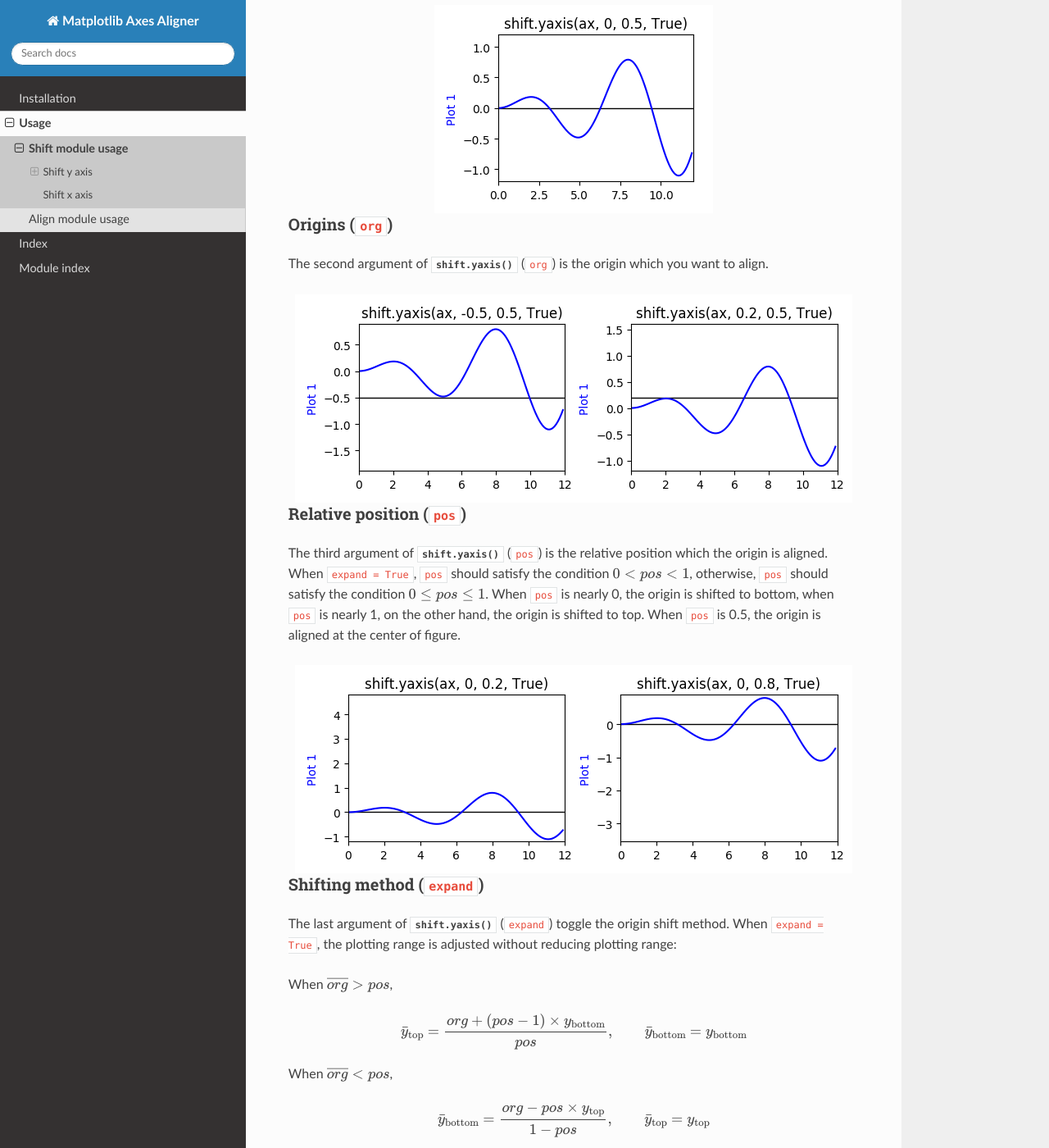
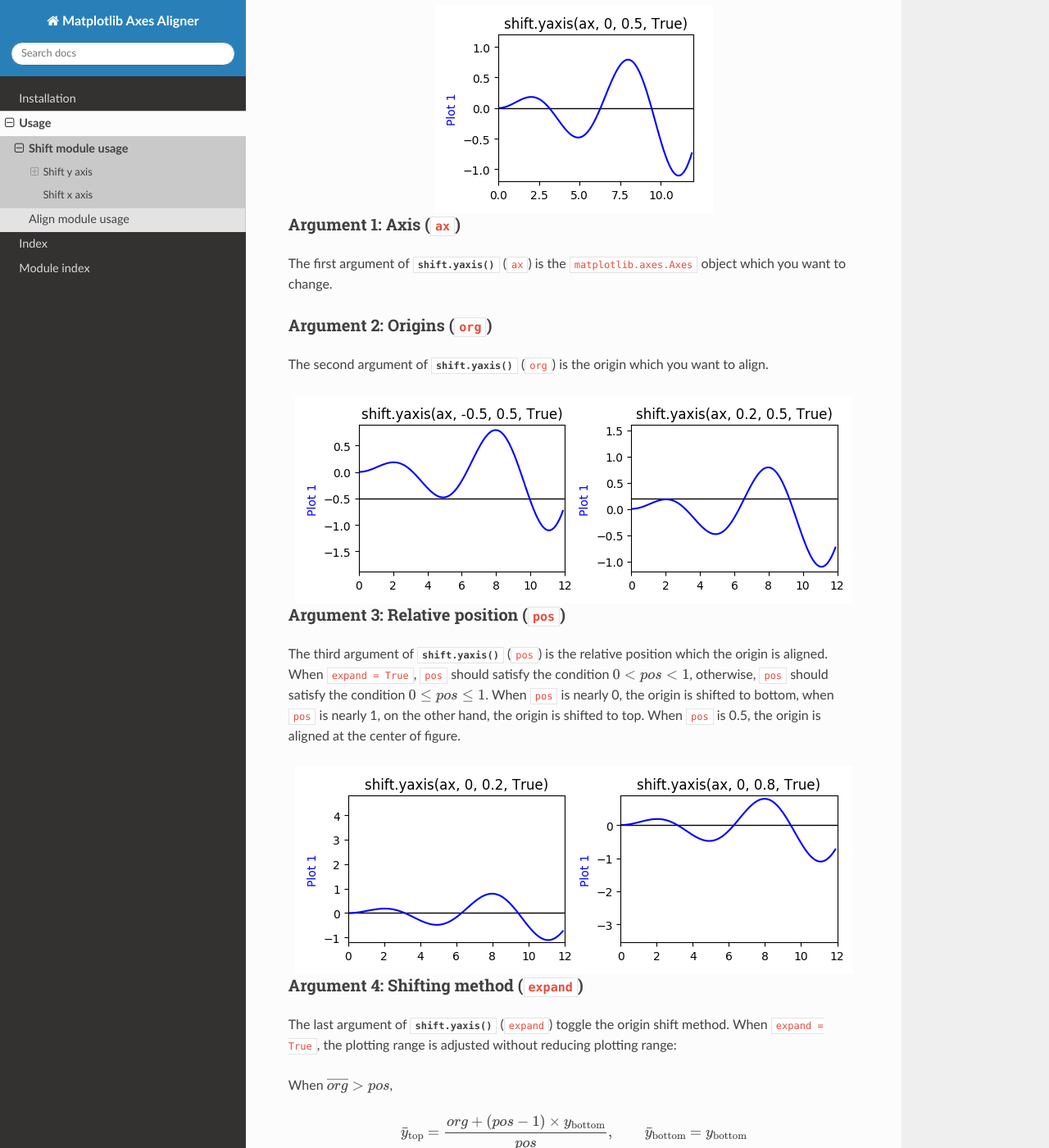
Before and after one commit to ryutok/mpl_axes_aligner, a Sphinx documentation site: the page built from docs/shift_usage.rst, in a window 1280 px wide and 1400 px high, scrolled down 1498 px. Shown: the whole window at 82% size. Built offline with Sphinx 7.4.7 and the Read the Docs theme 2.0.0, drawn with Linux system fonts in a browser that asks for light colours.

Commit message:
Edit shift_usage and support mathjax.

```diff
--- a/docs/conf.py
+++ b/docs/conf.py
@@ -33,7 +33,7 @@ release = '0.1'
 
 # If your documentation needs a minimal Sphinx version, state it here.
 #
-# needs_sphinx = '1.0'
+needs_sphinx = '1.1'
 
 # Add any Sphinx extension module names here, as strings. They can be
 # extensions coming with Sphinx (named 'sphinx.ext.*') or your custom
@@ -41,6 +41,7 @@ release = '0.1'
 extensions = [
     'sphinx.ext.autodoc',
     'sphinx.ext.napoleon',
+    'sphinx.ext.mathjax',
 ]
 
 # Add any paths that contain templates here, relative to this directory.
@@ -176,3 +177,8 @@ epub_exclude_files = ['search.html']
 
 
 # -- Extension configuration -------------------------------------------------
+
+# sphinx.ext.mathjax Render math via JavaScript
+# mathjax_path =
+# mathjax_options =
+# mathjax_config =
--- a/docs/shift_usage.rst
+++ b/docs/shift_usage.rst
@@ -73,8 +73,14 @@ When you want to shift y = 0 to the center of figure, use :py:func:`.shift.yaxis
    :align: center
 
 
-Origins (``org``)
--------------------------------
+Argument 1: Axis (``ax``)
+-----------------------------
+
+The first argument of :py:func:`.shift.yaxis` (``ax``) is the ``matplotlib.axes.Axes`` object which you want to change.
+
+
+Argument 2: Origins (``org``)
+-----------------------------
 
 The second argument of :py:func:`.shift.yaxis` (``org``) is the origin which you want to align.
 
@@ -84,8 +90,8 @@ The second argument of :py:func:`.shift.yaxis` (``org``) is the origin which you
 
 .. _shift_pos:
 
-Relative position (``pos``)
----------------------------
+Argument 3: Relative position (``pos``)
+---------------------------------------
 
 The third argument of :py:func:`.shift.yaxis` (``pos``) is the relative position which the origin is aligned.
 When ``expand = True``, ``pos`` should satisfy the condition :math:`0 < pos < 1`, otherwise, ``pos`` should satisfy the condition :math:`0 \le pos \le 1`.
@@ -98,8 +104,8 @@ When ``pos`` is 0.5, the origin is aligned at the center of figure.
 
 .. _shift_expand:
 
-Shifting method (``expand``)
-----------------------------
+Argument 4: Shifting method (``expand``)
+----------------------------------------
 
 The last argument of :py:func:`.shift.yaxis` (``expand``) toggle the origin shift method.
 When ``expand = True``, the plotting range is adjusted without reducing plotting range:
```
